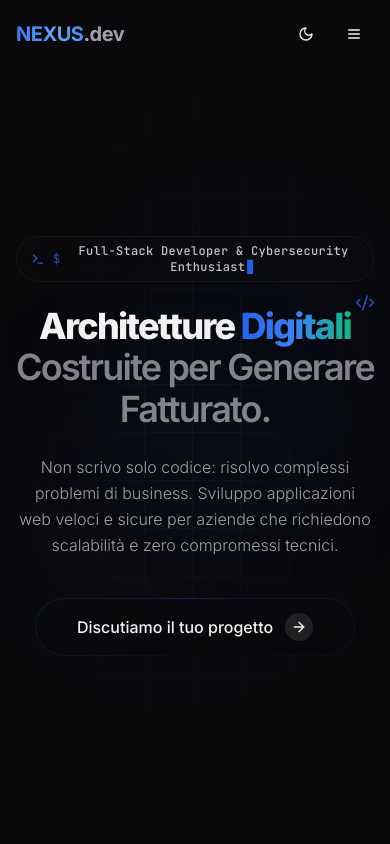
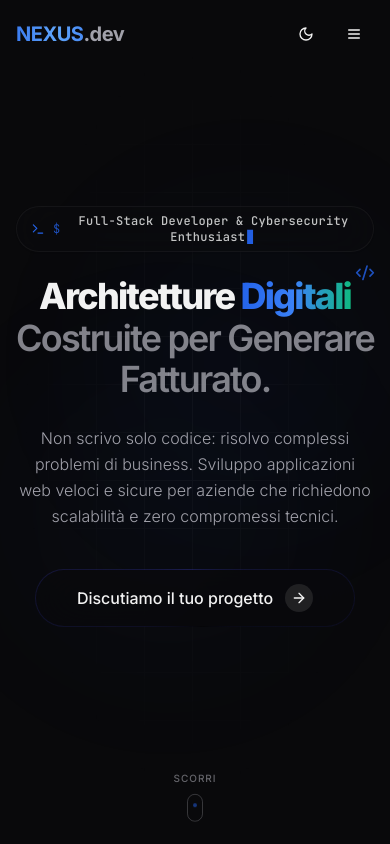
Before and after one commit to ilicr777/nexus-portfolio, a Next.js app: page /1 in a window 390 px wide. Shown: the top 844 px of the page. Built offline with nearby package versions, Linux system fonts and the light colour scheme.

Commit message:
fix(mobile): show scroll indicator on mobile with non-overlapping flex layout

```diff
--- a/components/sections/hero.tsx
+++ b/components/sections/hero.tsx
@@ -51,7 +51,7 @@ export function Hero() {
   return (
     <section
       id="home"
-      className="relative min-h-[100dvh] flex items-center justify-center overflow-hidden"
+      className="relative min-h-[100dvh] flex flex-col justify-between items-center overflow-hidden"
     >
       {/* Background Elements - Clean & Premium */}
       <div className="absolute inset-0 -z-10 bg-background pointer-events-none">
@@ -71,7 +71,7 @@ export function Hero() {
         <div className="absolute inset-0 bg-[linear-gradient(to_right,hsl(var(--foreground))_1px,transparent_1px),linear-gradient(to_bottom,hsl(var(--foreground))_1px,transparent_1px)] bg-[size:3rem_3rem] sm:bg-[size:4rem_4rem] [mask-image:radial-gradient(ellipse_60%_60%_at_50%_50%,#000_10%,transparent_80%)] opacity-[0.03]" />
       </div>
 
-      <div className="container-padding mx-auto max-w-7xl pt-28 pb-16 sm:pt-32 sm:pb-24 md:pt-36 md:pb-28">
+      <div className="container-padding mx-auto max-w-7xl pt-24 pb-8 sm:pt-32 sm:pb-12 md:pt-36 flex-1 flex flex-col justify-center items-center">
         <motion.div
           variants={containerVariants}
           initial="hidden"
@@ -141,26 +141,26 @@ export function Hero() {
         </motion.div>
       </div>
 
-      {/* Scroll Indicator - Desktop Only to prevent overlap on mobile */}
+      {/* Scroll Indicator - Visible & responsive on all screens */}
       <motion.div
         initial={{ opacity: 0 }}
         animate={{ opacity: 1 }}
-        transition={{ delay: 1.5 }}
-        className="hidden md:flex absolute bottom-8 lg:bottom-10 left-1/2 -translate-x-1/2"
+        transition={{ delay: 1.2 }}
+        className="pb-6 sm:pb-8 flex justify-center w-full z-10"
       >
         <motion.div
-          animate={{ y: [0, 8, 0] }}
+          animate={{ y: [0, 6, 0] }}
           transition={{ duration: 2, repeat: Infinity, ease: "easeInOut" }}
-          className="flex flex-col items-center gap-3"
+          className="flex flex-col items-center gap-2 sm:gap-3"
         >
-          <span className="text-xs text-muted-foreground/60 uppercase tracking-widest font-medium">
+          <span className="text-[10px] sm:text-xs text-muted-foreground/60 uppercase tracking-widest font-medium">
             {dictionary.hero.scroll}
           </span>
-          <div className="w-5 h-8 rounded-full border border-muted-foreground/30 flex justify-center pt-1.5">
+          <div className="w-4 h-7 sm:w-5 sm:h-8 rounded-full border border-muted-foreground/30 flex justify-center pt-1.5">
             <motion.div
-              animate={{ y: [0, 10, 0], opacity: [1, 0.5, 1] }}
+              animate={{ y: [0, 8, 0], opacity: [1, 0.5, 1] }}
               transition={{ duration: 2, repeat: Infinity, ease: "easeInOut" }}
-              className="w-1.5 h-1.5 rounded-full bg-primary/60"
+              className="w-1 h-1 sm:w-1.5 sm:h-1.5 rounded-full bg-primary/60"
             />
           </div>
         </motion.div>
```
